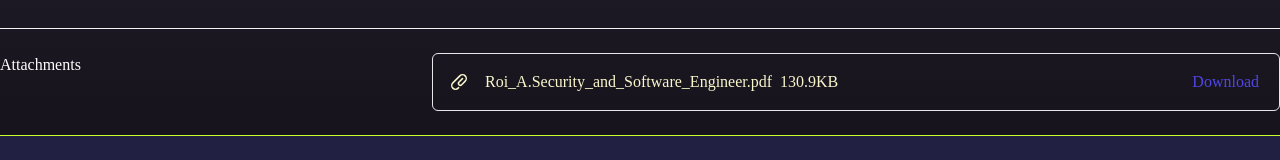
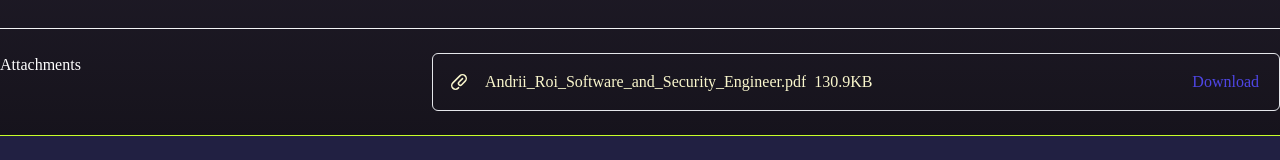
Before and after one commit to TheUnknownSoul/CV-page, a React (Create React App) app: page /CV-page/cv in a window 1280 px wide. Shown: the part 2176-2336 px from the top of the page. Built offline with nearby package versions, Linux system fonts and the light colour scheme; the HTML template or start-up script is replaced by a standard one.

Commit message:
Little fixes in CV path

```diff
--- a/src/components/CVSection.tsx
+++ b/src/components/CVSection.tsx
@@ -182,7 +182,7 @@ export default function CVSection() {
                                                        aria-hidden="true"/>
                                         <div className="ml-4 flex min-w-0 flex-1 gap-2">
                                         <span
-                                            className="truncate font-medium">Roi_A.Security_and_Software_Engineer.pdf</span>
+                                            className="truncate font-medium">Andrii_Roi_Software_and_Security_Engineer.pdf</span>
                                             <span className="flex-shrink-0 text-white-400">130.9KB</span>
                                         </div>
                                     </div>
```
